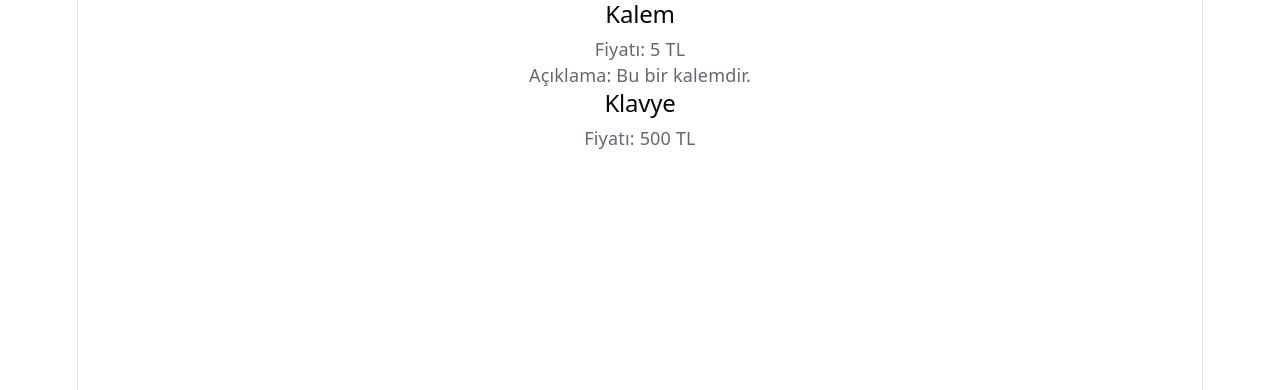
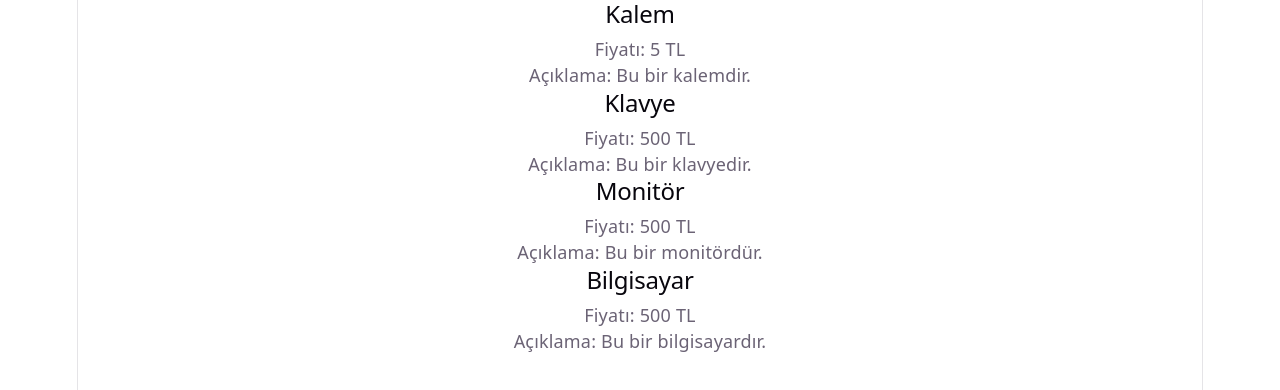
Before and after one commit to iclalinal/Kuzem-React-Dersi, a React (Vite) app: page / in a window 1280 px wide. Shown: the top 390 px of the page. Built offline with nearby package versions, Linux system fonts and the light colour scheme.

Commit message:
Daha fazla örnek eklendi

```diff
--- a/src/App.tsx
+++ b/src/App.tsx
@@ -4,7 +4,9 @@ function App() {
   return(
     <div>
       <Kart baslik = "Kalem" fiyat ={5} aciklama = "Bu bir kalemdir." />
-      <Kart baslik = "Klavye" fiyat ={500} />
+      <Kart baslik = "Klavye" fiyat ={500} aciklama = "Bu bir klavyedir." />
+      <Kart baslik = "Monitör" fiyat ={500} aciklama = "Bu bir monitördür." />
+      <Kart baslik = "Bilgisayar" fiyat ={500} aciklama = "Bu bir bilgisayardır." />
     </div>
   )
 }
```
